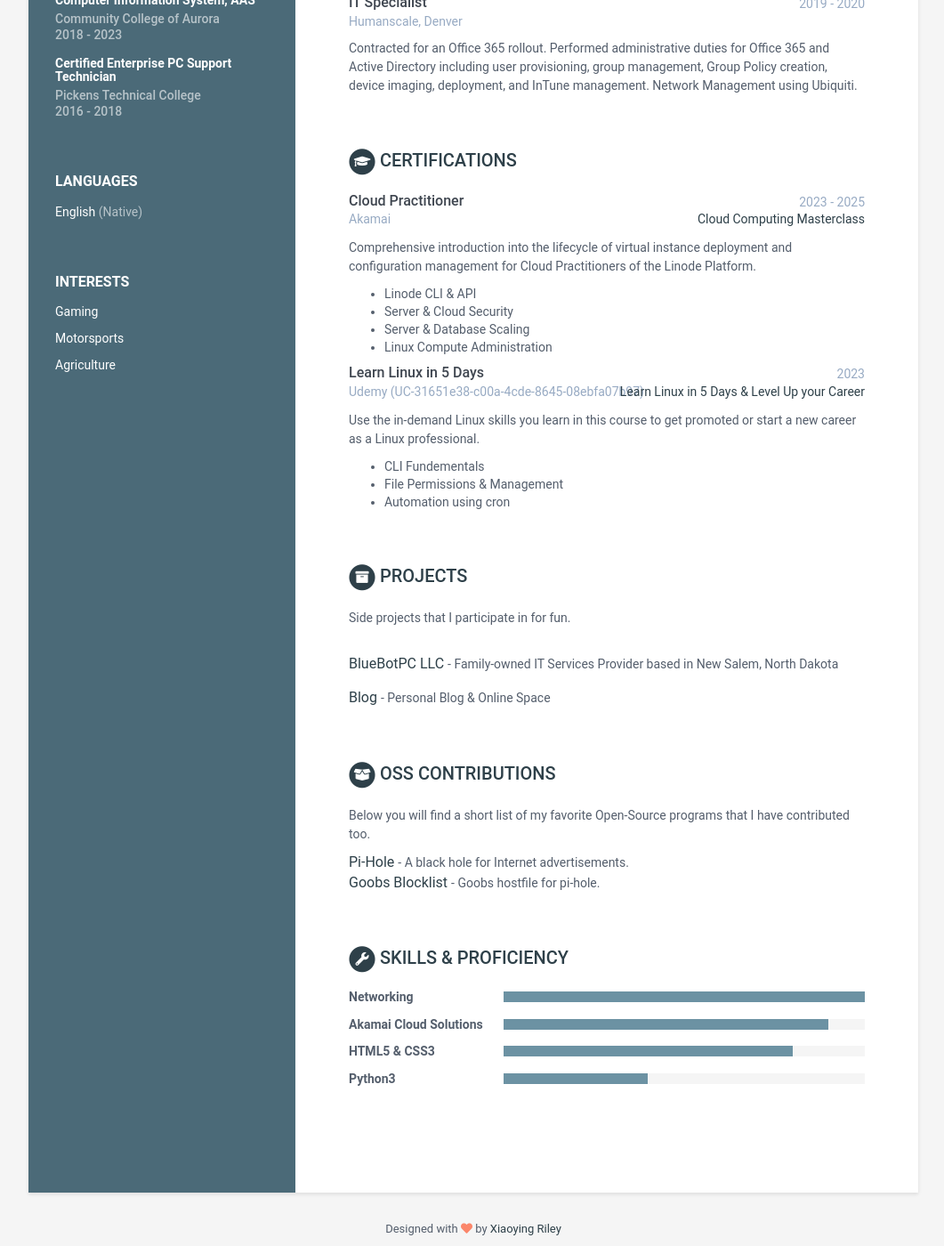
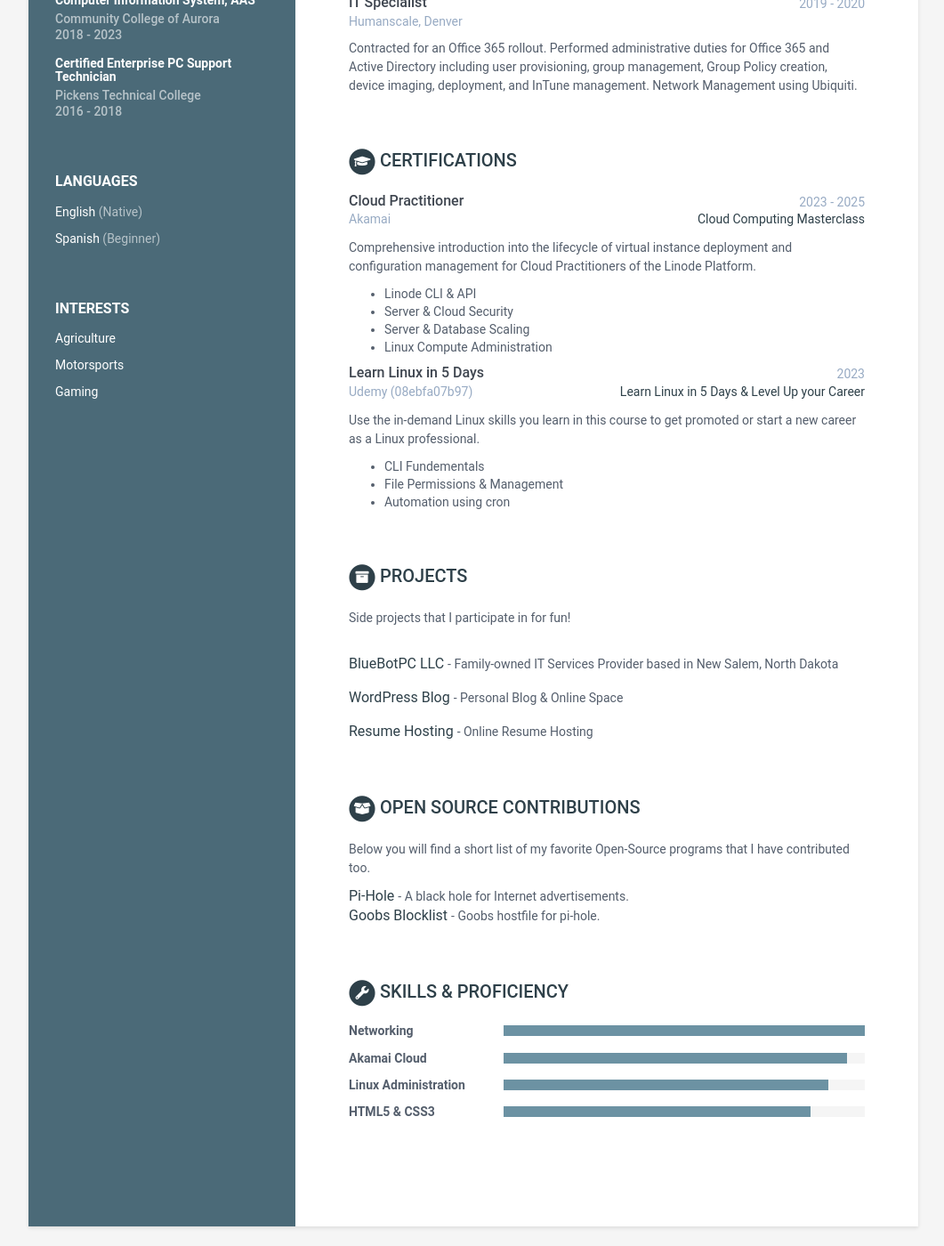
Before and after one commit to GoobyFRS/goobyfrs.github.io, a Jekyll site: the page built from index.html, in a window 1280 px wide and 1400 px high, scrolled down 604 px. Shown: the whole window at 89% size, without its empty margins (108-1169 px from the left). Built offline with Jekyll 4.4.1, drawn with Linux system fonts in a browser that asks for light colours.

Commit message:
certid fix
fixed udemy cert id and fixed skills plus add spanish skill

```diff
--- a/_data/data.yml
+++ b/_data/data.yml
@@ -1,7 +1,4 @@
-#
 # Be aware that even a small syntax error here can lead to failures in output.
-#
-
 sidebar:
     position: left # position of the sidebar : left or right
     about: False # set to False or comment line if you want to remove the "how to use?" in the sidebar
@@ -36,16 +33,19 @@ sidebar:
         - idiom: English
           level: Native
 
+        - idiom: Spanish
+          level: Beginner
+
     interests:
       title: Interests
       info:
-        - item: Gaming
+        - item: Agriculture
           link:
 
         - item: Motorsports
           link:
 
-        - item: Agriculture
+        - item: Gaming
           link:
 
 career-profile:
@@ -54,7 +54,6 @@ career-profile:
       Motivated Infrastructure Technician with a demonstrated ability to perform
       engineering-level troubleshooting in Cisco, Juniper, and Versa Networks environments. I am experienced
       in managing networking, compute, storage, and cloud infrastructures and technologies.
-
 
 education:
     title: Education
@@ -129,7 +128,7 @@ certifications:
         - name: Learn Linux in 5 Days
           start: 2023
           organization: Udemy
-          credentialid: UC-31651e38-c00a-4cde-8645-08ebfa07b97
+          credentialid: 08ebfa07b97 #UC-31651e38-c00a-4cde-8645-08ebfa07b97
           credentialurl: gooby-s3.us-southeast-1.linodeobjects.com/udemy_learn_linux_in_5_days_and_level_up_your_carerr_jcannon_mattFaulkner_certificate.pdf
           credentialname: Learn Linux in 5 Days & Level Up your Career
           details: |
@@ -141,18 +140,22 @@ certifications:
 projects:
     title: Projects
     intro: >
-      Side projects that I participate in for fun.
+      Side projects that I participate in for fun!
     assignments:
       - title: BlueBotPC LLC
         link: "https://www.bluebotpc.com"
         tagline: "Family-owned IT Services Provider based in New Salem, North Dakota"
 
-      - title: Blog
+      - title: WordPress Blog
         link: "https://www.mattfaulkner.net"
         tagline: "Personal Blog & Online Space"
 
+      - title: Resume Hosting
+        link: "https://cv.bluebotpc.com"
+        tagline: "Online Resume Hosting"
+
 oss:
-    title: OSS Contributions
+    title: Open Source Contributions
     intro: >
       Below you will find a short list of my favorite Open-Source programs that I have contributed too.
     contributions:
@@ -171,15 +174,14 @@ skills:
       - name: Networking
         level: 100%
 
-      - name: Akamai Cloud Solutions
+      - name: Akamai Cloud
+        level: 95%
+
+      - name: Linux Administration
         level: 90%
 
       - name: HTML5 & CSS3
-        level: 80%
-
-      - name: Python3
-        level: 40%
-
+        level: 85%
 
 footer: >
     Designed with <i class="fas fa-heart"></i> by <a href="http://themes.3rdwavemedia.com" target="_blank" rel="nofollow">Xiaoying Riley</a>
```
